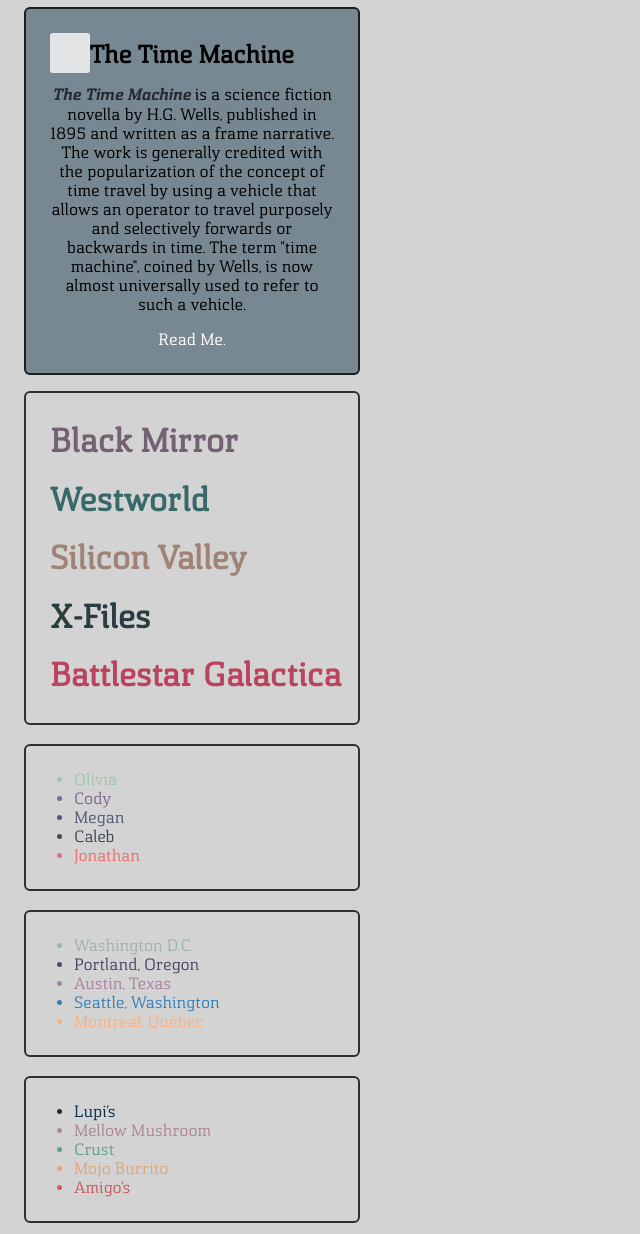
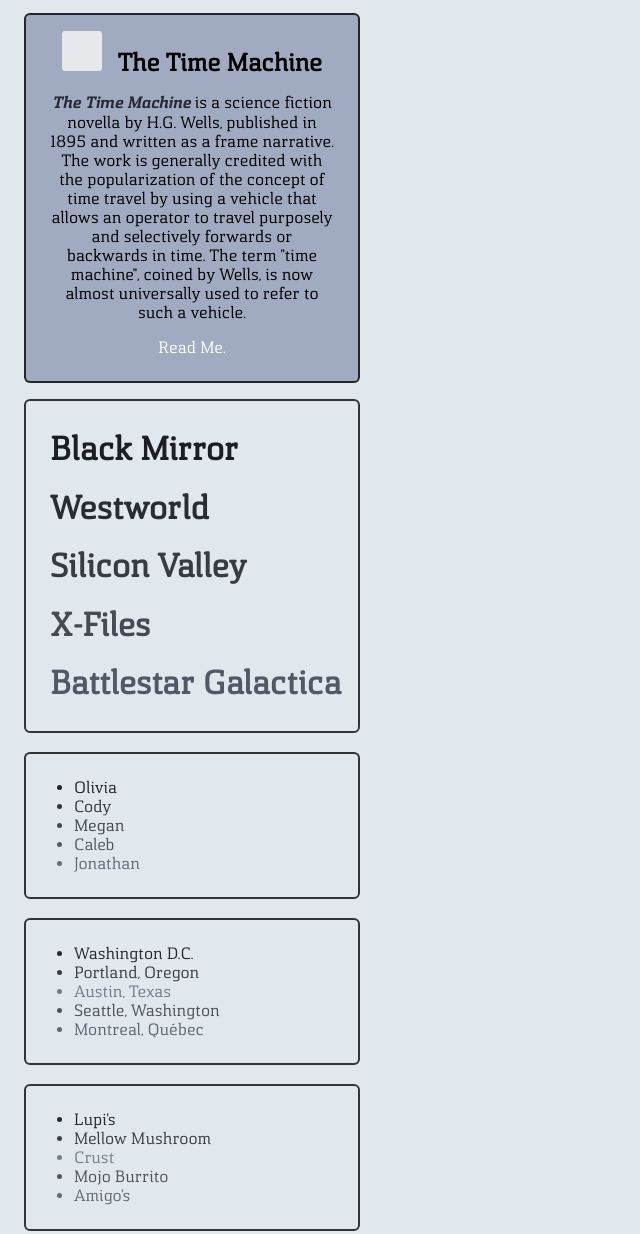
Before and after one commit to cattmampbell/css-drills, a plain HTML site: page index.html in a window 1280 px wide. Shown: the part 1278-2512 px from the top of the page, without its empty margins (0-640 px from the left). Drawn offline with Linux system fonts and the light colour scheme.

Commit message:
Modified page color palette and adjusted story title spacing.

```diff
--- a/app.css
+++ b/app.css
@@ -1,7 +1,7 @@
 body {
     font-family: 'chatype-regular';
 
-    background-color: rgb(211, 211, 211);
+    background-color: rgb(217, 226, 232, 0.775);
 }
 
 .container {
@@ -58,28 +58,32 @@
 }
 
 #box1 {
-    background-color: rgba(125, 147, 138, 0.750);
+    background-color: rgb(220, 232, 247, 0.875);
     position: relative;
 }
 
 #box2 {
-    background-color: rgba(236, 229, 212, 0.750);
+    background-color: rgba(211, 225, 255, 0.875);
 
     top: 0%;
     right: 0%;
 }
 
 #box3 {
-    background-color: rgba(224, 152, 145, 0.750);
+    background-color: rgb(182, 196, 221, 0.875);
 }
 
 #box4 {
-    background-color: rgba(88, 111, 124, 0.750);
+    background-color: rgb(150, 162, 187, 0.875);
 }
 
 h2 {
-    margin-top: 1em;
-    margin-bottom: 0em;
+    margin: 0 auto;
+    display: inline-block;
+
+    margin-left: 0.5em;
+    -webkit-margin-before: 0;
+    -webkit-margin-after: 0;
 }
 
 .box-image {
@@ -90,9 +94,14 @@
     border-radius: 3px;
 
     display: inline-block;
-    position: absolute;
 
-    margin: 1em;
+    /* margin-top: 0.5em; */
+    /* margin-right: 1em; */
+}
+
+.title-center {
+    text-align: center;
+    margin-top: 0.5em;
 }
 
 .list-border {
@@ -129,23 +138,23 @@
 }
 
 #show1 {
-    color: rgb(115, 99, 114);
+    color: #1C1E22;
 }
 
 #show2 {
-    color: rgb(56, 104, 106);
+    color: #292D33;
 }
 
 #show3 {
-    color: rgb(161, 130, 118);
+    color: #373B44;
 }
 
 #show4 {
-    color: rgb(43, 61, 65);
+    color: #454A55;
 }
 
 #show5 {
-    color: rgb(186, 68, 94);
+    color: #525966;
 }
 
 .friends {
@@ -153,23 +162,23 @@
 }
 
 #friend1 {
-    color: rgb(162, 197, 172);
+    color: #222429;
 }
 
 #friend2 {
-    color: rgb(127, 106, 147);
+    color: #32363D;
 }
 
 #friend3 {
-    color: rgb(82, 91, 118);
+    color: #434851;
 }
 
 #friend4 {
-    color: rgb(66, 75, 84);
+    color: #535A65;
 }
 
 #friend5 {
-    color: rgb(239, 111, 108);
+    color: #646B79;
 }
 
 .places {
@@ -177,23 +186,23 @@
 }
 
 #place1 {
-    color: rgb(157, 180, 171);
+    color: #27292F;
 }
 
 #place2 {
-    color: rgb(75, 74, 103);
+    color: #3A3E46;
 }
 
 #place3 {
-    color: rgb(53, 129, 184);
+    color: #4D525D;
 }
 
 #place4 {
-    color: rgb(252, 176, 126);
+    color: #606774;
 }
 
 #place5 {
-    color: rgb(172, 128, 160);
+    color: #747B8C;
 }
 
 .restaurants {
@@ -201,21 +210,21 @@
 }
 
 #restaurant1 {
-    color: rgb(13, 50, 77);
+    color: #282B2D;
 }
 
 #restaurant2 {
-    color: rgb(174, 135, 153);
+    color: #3C4044;
 }
 
 #restaurant3 {
-    color: rgb(221, 167, 123);
+    color: #50555A;
 }
 
 #restaurant4 {
-    color: rgb(201, 93, 99);
+    color: #646A71;
 }
 
 #restaurant5 {
-    color: rgb(99, 160, 136);
+    color: #787F87;
 }
--- a/index.html
+++ b/index.html
@@ -6,17 +6,24 @@
     <meta name="viewport" content="width=device-width, initial-scale=1.0">
     <meta http-equiv="X-UA-Compatible" content="ie=edge">
 
+    <!-- PAGE TITLE -->
     <title>CSS Drills</title>
 
+    <!-- LINK TO CHATYPE CSS FILE -->
     <link rel="stylesheet" href="chatype/chatype.css">
+    <!-- LINK TO APP CSS FILE -->
     <link rel="stylesheet" href="app.css">
 </head>
 
 <body>
+    <!-- X4 STORY TITLES, DESCRIPTIONS AND README LINKS -->
     <div id="container">
+        <!-- #BOX1 = FRANKENSTEIN -->
         <div class="boxes" id="box1">
+            <div class="title-center">
                 <div class="box-image"></div>
                 <h2>Frankenstein</h2>
+            </div>
             <p>
                 <span class="chatype-bold-italic p-text">
                     Frankenstein; or, The Modern Prometheus
@@ -31,9 +38,12 @@
             </div>
         </div>
 
+        <!-- #BOX2 = THE GREAT GATSBY -->
         <div class="boxes" id="box2">
+            <div class="title-center">
                 <div class="box-image"></div>
                 <h2>The Great Gatsby</h2>
+            </div>
             <p>
                 <span class="chatype-bold-italic p-text">
                     The Great Gatsby
@@ -53,9 +63,12 @@
             </div>
         </div>
 
+        <!-- #BOX3 = 1984 -->
         <div class="boxes" id="box3">
+            <div class="title-center">
                 <div class="box-image"></div>
                 <h2>1984</h2>
+            </div>
             <p>
                 <span class="chatype-bold-italic p-text">
                     Nineteen Eighty-Four
@@ -73,9 +86,12 @@
             </div>
         </div>
 
+        <!-- #BOX4 = THE TIME MACHINE -->
         <div class="boxes" id="box4">
+            <div class="title-center">
                 <div class="box-image"></div>
                 <h2>The Time Machine</h2>
+            </div>
             <p>
                 <span class="chatype-bold-italic p-text">
                     The Time Machine
@@ -90,7 +106,7 @@
             </div>
         </div>
 
-        <!-- x5 Favorite TV Shows -->
+        <!-- X5 FAVOTITE TV SHOWS -->
         <div class="list-border">
             <h1 class="top-tv" id="show1">Black Mirror</h1>
             <h1 class="top-tv" id="show2">Westworld</h1>
@@ -101,7 +117,7 @@
 
         <br>
 
-        <!-- x5 Friends -->
+        <!-- X5 FRIENDS -->
         <div class="list-border">
             <ul>
                 <li class="friends" id="friend1">Olivia</li>
@@ -114,7 +130,7 @@
 
         <br>
 
-        <!-- x5 Places to Visit -->
+        <!-- X5 PLACES TO VISIT -->
         <div class="list-border">
             <ul>
                 <li class="places" id="place1">Washington D.C.</li>
@@ -127,7 +143,7 @@
 
         <br>
 
-        <!-- x5 Favorite Restaurants -->
+        <!-- X5 FAVORITE RESTAURANTS -->
         <div class="list-border">
             <ul>
                 <li class="restaurants" id="restaurant1">Lupi's</li>
```
Lines whose indentation alone changed are shown as unchanged.
